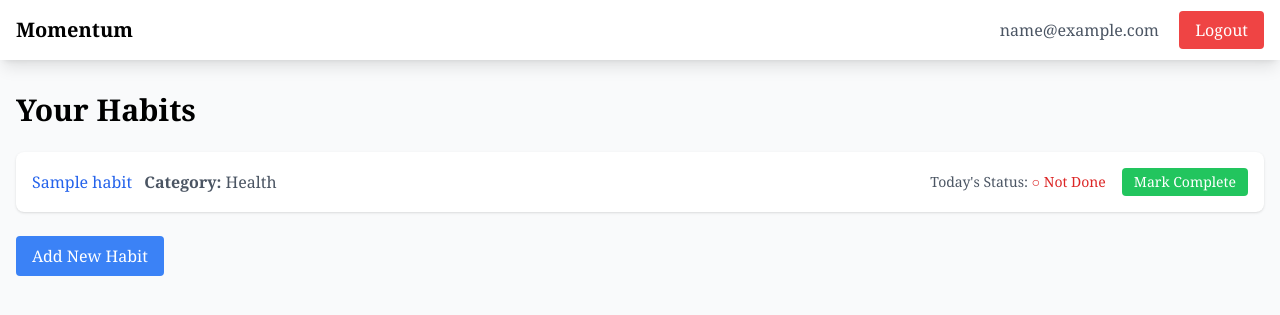
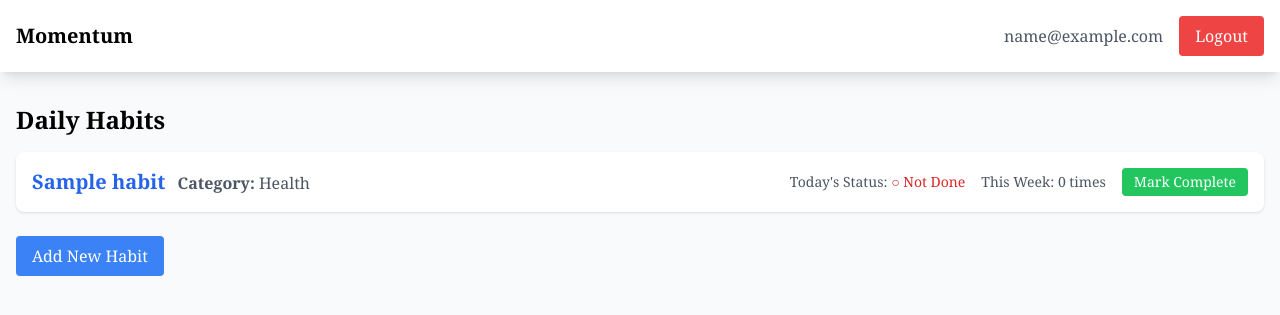
Before and after one commit to easachs/momentum, a Django app: page / in a window 1280 px wide. Shown: the top 315 px of the page. Run offline with Django 5.2, Linux system fonts and the light colour scheme; a user stored in the database is signed in; tables that the repository leaves empty hold one stand-in row (values such as "Sample post"); some libraries are stand-ins or nearby versions.

Commit message:
Feat: add daily/weekly to habit list, view

```diff
--- a/templates/base.html
+++ b/templates/base.html
@@ -12,11 +12,11 @@
 <body class="bg-gray-50 font-serif leading-normal tracking-normal">
     <nav class="bg-white shadow-lg">
         <div class="container mx-auto px-4">
-            <div class="flex justify-between items-center py-4">
+            <div class="flex justify-between items-center py-4 flex-wrap">
                 <a href="{% url 'tracker:habit_list' %}" class="text-xl font-bold">Momentum</a>
-                <div class="space-x-4">
+                <div class="space-x-4 flex items-center">
                     {% if user.is_authenticated %}
-                        <span class="text-gray-600">{{ user.email }}</span>
+                        <span class="text-gray-600 hidden sm:inline">{{ user.email }}</span>
                         <a href="{% url 'account_logout' %}"
                            class="bg-red-500 text-white px-4 py-2 rounded hover:bg-red-600">
                             Logout
--- a/tracker/templates/tracker/habit_list.html
+++ b/tracker/templates/tracker/habit_list.html
@@ -2,29 +2,31 @@
 
 {% block content %}
 <div class="py-8">
-    <h1 class="text-3xl font-bold mb-6">Your Habits</h1>
-    <ul class="space-y-4">
-        {% if object_list %}
-            {% for habit in object_list %}
-                <li class="bg-white p-4 rounded-lg shadow flex items-center justify-between">
-                    <div class="flex-1">
+    <!-- Daily Habits -->
+    {% if daily_habits %}
+        <h2 class="text-2xl font-semibold mb-4">Daily Habits</h2>
+        <ul class="space-y-4">
+            {% for habit in daily_habits %}
+                <li class="bg-white p-4 rounded-lg shadow flex flex-col sm:flex-row items-start sm:items-center justify-between">
+                    <div class="flex-1 mb-2 sm:mb-0">
                         <a href="{% url 'tracker:habit_detail' habit.pk %}" class="text-blue-600 hover:text-blue-800">
-                            {{ habit.name }}
+                            <span class="text-xl font-bold">{{ habit.name }}</span>
                         </a>
-                        <span class="ml-2 text-gray-600">
+                        <span class="ml-2 text-gray-600 block sm:inline">
                             <strong>Category:</strong> {{ habit.get_category_display }}
                         </span>
                     </div>
-
-                    <!-- Completion Status and Toggle -->
-                    <div class="flex items-center space-x-4">
+                    <div class="flex flex-col sm:flex-row items-start sm:items-center space-y-2 sm:space-y-0 sm:space-x-4">
                         <span class="text-sm text-gray-600">
                             Today's Status:
-                            {% if habit.is_completed_for_date %}
+                            {% if habit.completed_today %}
                                 <span class="text-green-600">✓ Done</span>
                             {% else %}
                                 <span class="text-red-600">○ Not Done</span>
                             {% endif %}
+                        </span>
+                        <span class="text-sm text-gray-600">
+                            This Week: {{ habit.completed_this_week }} times
                         </span>
                         <form method="post" action="{% url 'tracker:habit_completion_toggle' habit.pk %}" class="inline">
                             {% csrf_token %}
@@ -40,10 +42,52 @@
                     </div>
                 </li>
             {% endfor %}
-        {% else %}
-            <li class="text-gray-500">No habits yet.</li>
-        {% endif %}
-    </ul>
+        </ul>
+    {% endif %}
+
+    <!-- Weekly Habits -->
+    {% if weekly_habits %}
+        <h2 class="text-2xl font-semibold mt-8 mb-4">Weekly Habits</h2>
+        <ul class="space-y-4">
+            {% for habit in weekly_habits %}
+                <li class="bg-white p-4 rounded-lg shadow flex flex-col sm:flex-row items-start sm:items-center justify-between">
+                    <div class="flex-1 mb-2 sm:mb-0">
+                        <a href="{% url 'tracker:habit_detail' habit.pk %}" class="text-blue-600 hover:text-blue-800">
+                            <span class="text-xl font-bold">{{ habit.name }}</span>
+                        </a>
+                        <span class="ml-2 text-gray-600 block sm:inline">
+                            <strong>Category:</strong> {{ habit.get_category_display }}
+                        </span>
+                    </div>
+                    <div class="flex flex-col sm:flex-row items-start sm:items-center space-y-2 sm:space-y-0 sm:space-x-4">
+                        <span class="text-sm text-gray-600">
+                            This Week's Status:
+                            {% if habit.completed_this_week > 0 %}
+                                <span class="text-green-600">✓ Done</span>
+                            {% else %}
+                                <span class="text-red-600">○ Not Done</span>
+                            {% endif %}
+                        </span>
+                        <span class="text-sm text-gray-600">
+                            This Week: {{ habit.completed_this_week }} times
+                        </span>
+                        <form method="post" action="{% url 'tracker:habit_completion_toggle' habit.pk %}" class="inline">
+                            {% csrf_token %}
+                            <button type="submit"
+                                    class="{% if habit.is_completed_for_date %}bg-red-500 hover:bg-red-600{% else %}bg-green-500 hover:bg-green-600{% endif %} text-white px-3 py-1 rounded text-sm">
+                                {% if habit.is_completed_for_date %}
+                                    Mark Incomplete
+                                {% else %}
+                                    Mark Complete
+                                {% endif %}
+                            </button>
+                        </form>
+                    </div>
+                </li>
+            {% endfor %}
+        </ul>
+    {% endif %}
+
     <a href="{% url 'tracker:habit_create' %}"
        class="mt-6 inline-block bg-blue-500 text-white px-4 py-2 rounded hover:bg-blue-600">
         Add New Habit
--- a/tracker/urls.py
+++ b/tracker/urls.py
@@ -1,22 +1,15 @@
 from django.urls import path
 
 from . import views
+from .views import HabitListView
 
 app_name = "tracker"
 
 urlpatterns = [
-    path("", views.HabitListView.as_view(), name="habit_list"),  # List habits
-    path(
-        "<int:pk>/", views.HabitDetailView.as_view(), name="habit_detail"
-    ),  # Show habit
-    path(
-        "create/", views.HabitCreateView.as_view(), name="habit_create"
-    ),  # Create habit
-    path(
-        "<int:pk>/update/", views.HabitUpdateView.as_view(), name="habit_update"
-    ),  # Update habit
-    path(
-        "<int:pk>/delete/", views.HabitDeleteView.as_view(), name="habit_delete"
-    ),  # Delete habit
+    path("", HabitListView.as_view(), name="habit_list"),
+    path("<int:pk>/", views.HabitDetailView.as_view(), name="habit_detail"),
+    path("create/", views.HabitCreateView.as_view(), name="habit_create"),
+    path("<int:pk>/update/", views.HabitUpdateView.as_view(), name="habit_update"),
+    path("<int:pk>/delete/", views.HabitDeleteView.as_view(), name="habit_delete"),
     path('<int:pk>/toggle-completion/', views.toggle_habit_completion, name='habit_completion_toggle'),
 ]
--- a/tracker/views.py
+++ b/tracker/views.py
@@ -7,17 +7,32 @@ from django.http import JsonResponse
 from django.views.decorators.http import require_POST
 from django.contrib.auth.decorators import login_required
 from datetime import datetime
+from django.utils import timezone
+from django.db.models import Count, Q
 
 from .models import Habit
 
 
 class HabitListView(LoginRequiredMixin, ListView):
     model = Habit
-    template_name = "tracker/habit_list.html"  # Rails equivalent: index.html.erb
-    context_object_name = 'habits'
+    template_name = "tracker/habit_list.html"
+    context_object_name = 'habits_summary'
 
-    def get_queryset(self):
-        return Habit.objects.filter(user=self.request.user)
+    def get_context_data(self, **kwargs):
+        context = super().get_context_data(**kwargs)
+        today = timezone.now().date()
+        start_of_week = today - timezone.timedelta(days=today.weekday())
+
+        # Get habits and annotate with completion status for today and this week
+        habits = Habit.objects.filter(user=self.request.user).annotate(
+            completed_today=Count('completions', filter=Q(completions__completed_at=today)),
+            completed_this_week=Count('completions', filter=Q(completions__completed_at__gte=start_of_week))
+        )
+
+        # Separate habits by frequency
+        context['daily_habits'] = habits.filter(frequency='daily')
+        context['weekly_habits'] = habits.filter(frequency='weekly')
+        return context
 
 
 class HabitDetailView(LoginRequiredMixin, DetailView):
@@ -66,3 +81,19 @@ def toggle_habit_completion(request, pk):
     # Simply redirect back to the previous page
     referer = request.META.get('HTTP_REFERER')
     return redirect(referer) if referer else redirect('tracker:habit_detail', pk=pk)
+
+
+class DashboardAndHabitListView(LoginRequiredMixin, ListView):
+    model = Habit
+    template_name = "tracker/dashboard_and_habit_list.html"
+    context_object_name = 'habits_summary'
+
+    def get_queryset(self):
+        today = timezone.now().date()
+        start_of_week = today - timezone.timedelta(days=today.weekday())
+
+        # Get habits and annotate with completion status for today and this week
+        return Habit.objects.filter(user=self.request.user).annotate(
+            completed_today=Count('completions', filter=Q(completions__completed_at=today)),
+            completed_this_week=Count('completions', filter=Q(completions__completed_at__gte=start_of_week))
+        )
```
